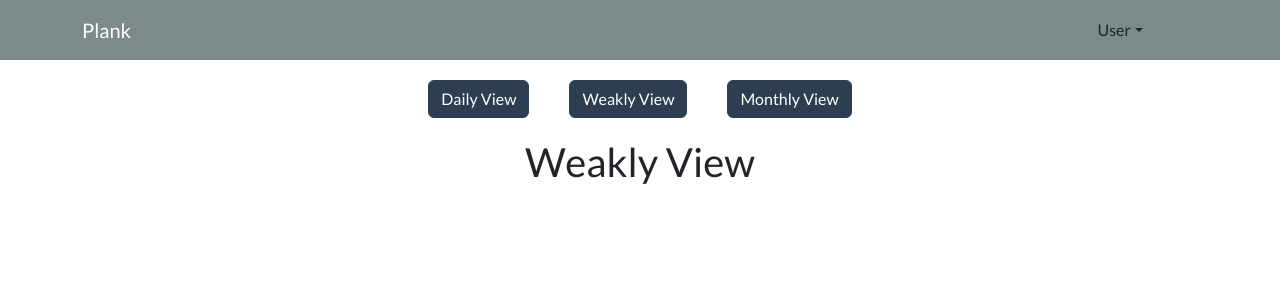
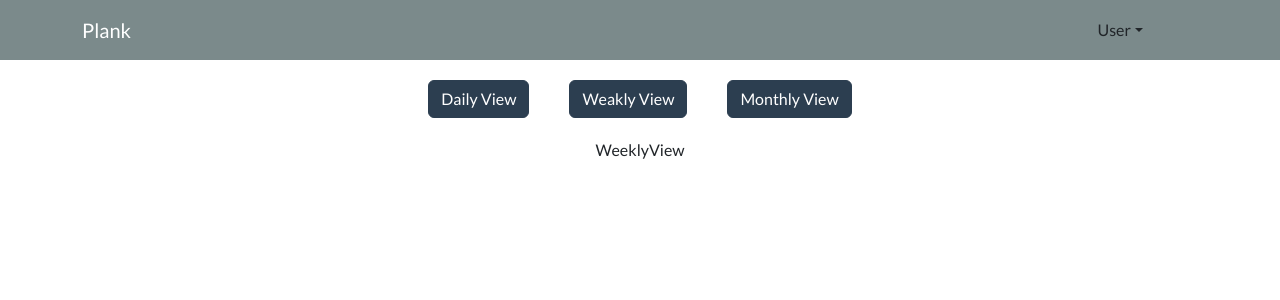
Before and after one commit to NikoTrif/Plank, a React (Create React App) app in the folder webapp/: page / in a window 1280 px wide. Both pictures are taken after a click on the button "Weakly View". Shown: the top 300 px of the page. Built offline with nearby package versions, Linux system fonts and the light colour scheme.

Commit message:
WTD6b - pending

```diff
--- a/webapp/src/allComponents.js
+++ b/webapp/src/allComponents.js
@@ -7,7 +7,7 @@ export { default as UserSettings } from './components/UserSettings';
 // Calendar
 export { default as DailyView } from './components/calendar/DailyView';
 export { default as MonthlyView } from './components/calendar/MonthlyView';
-export { default as WeaklyView } from './components/calendar/WeaklyView';
+export { default as WeeklyView } from './components/calendar/WeeklyView';
 
 // Micro Components
 export { default as MonthlyDay } from './components/calendar/micro-components/MonthlyDay';
--- a/webapp/src/components/Plank.tsx
+++ b/webapp/src/components/Plank.tsx
@@ -5,7 +5,7 @@ import 'bootstrap';
 import { Container, FormCheck, NavDropdown, Navbar } from 'react-bootstrap';
 // Ostalo
 import { useState } from 'react';
-import { MonthlyView, WeaklyView, DailyView } from '../allComponents';
+import { MonthlyView, WeeklyView, DailyView } from '../allComponents';
 import { useDispatch, useSelector } from 'react-redux';
 import { darkModeToggle, IDarkMode } from '../slices'
 
@@ -23,7 +23,7 @@ const Plank: React.FC = () => {
             case 30:
                 return <MonthlyView />
             case 7:
-                return <WeaklyView />
+                return <WeeklyView />
             case 1:
                 return <DailyView />
         }
--- a/webapp/src/components/calendar/MonthlyView.tsx
+++ b/webapp/src/components/calendar/MonthlyView.tsx
@@ -4,8 +4,7 @@ import '../../styles/monthly-view/monthly-view.scss';
 // Bootstrap
 import 'bootstrap';
 // Components
-import { MonthlyDay } from '../../allComponents';
-import { CalendarNavButtons } from '../../allComponents';
+import { MonthlyDay, CalendarNavButtons } from '../../allComponents';
 // Ostalo
 import { startOfMonth, endOfMonth, format, addDays, subDays, eachDayOfInterval, addMonths, subMonths } from 'date-fns';
 
--- a/webapp/src/components/calendar/WeaklyView.tsx
+++ /dev/null
@@ -1,7 +0,0 @@
-const WeaklyView: React.FC = () => {
-    return (
-        <h2>Weakly View</h2>
-     );
-}
-
-export default WeaklyView;
--- /dev/null
+++ b/webapp/src/components/calendar/WeeklyView.tsx
@@ -0,0 +1,18 @@
+import React from 'react';
+// CSS
+
+// Bootstrap
+
+// Components
+
+// Ostalo
+
+type Props = {}
+
+const WeeklyView = (props: Props) => {
+  return (
+    <div>WeeklyView</div>
+  )
+}
+
+export default WeeklyView;
```
